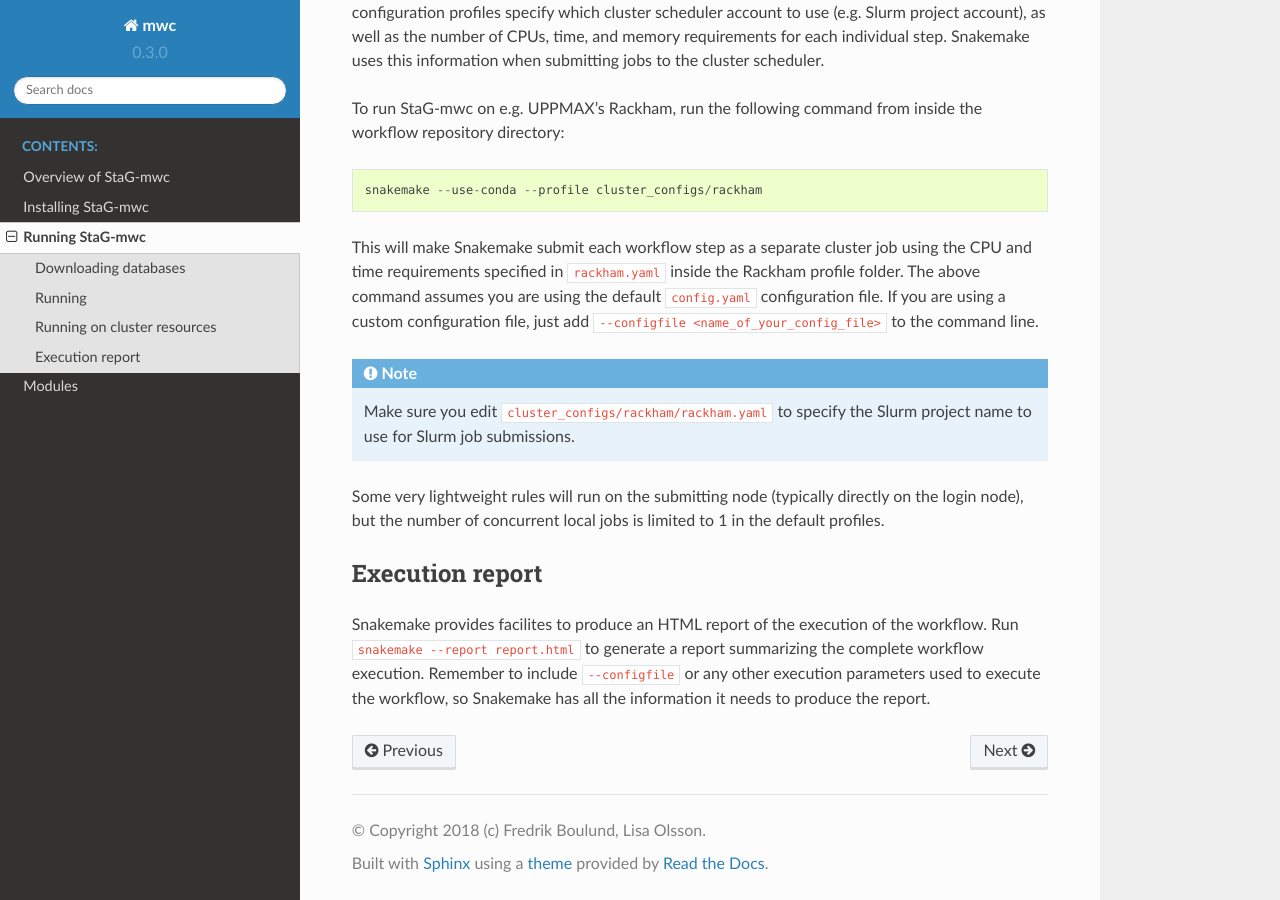
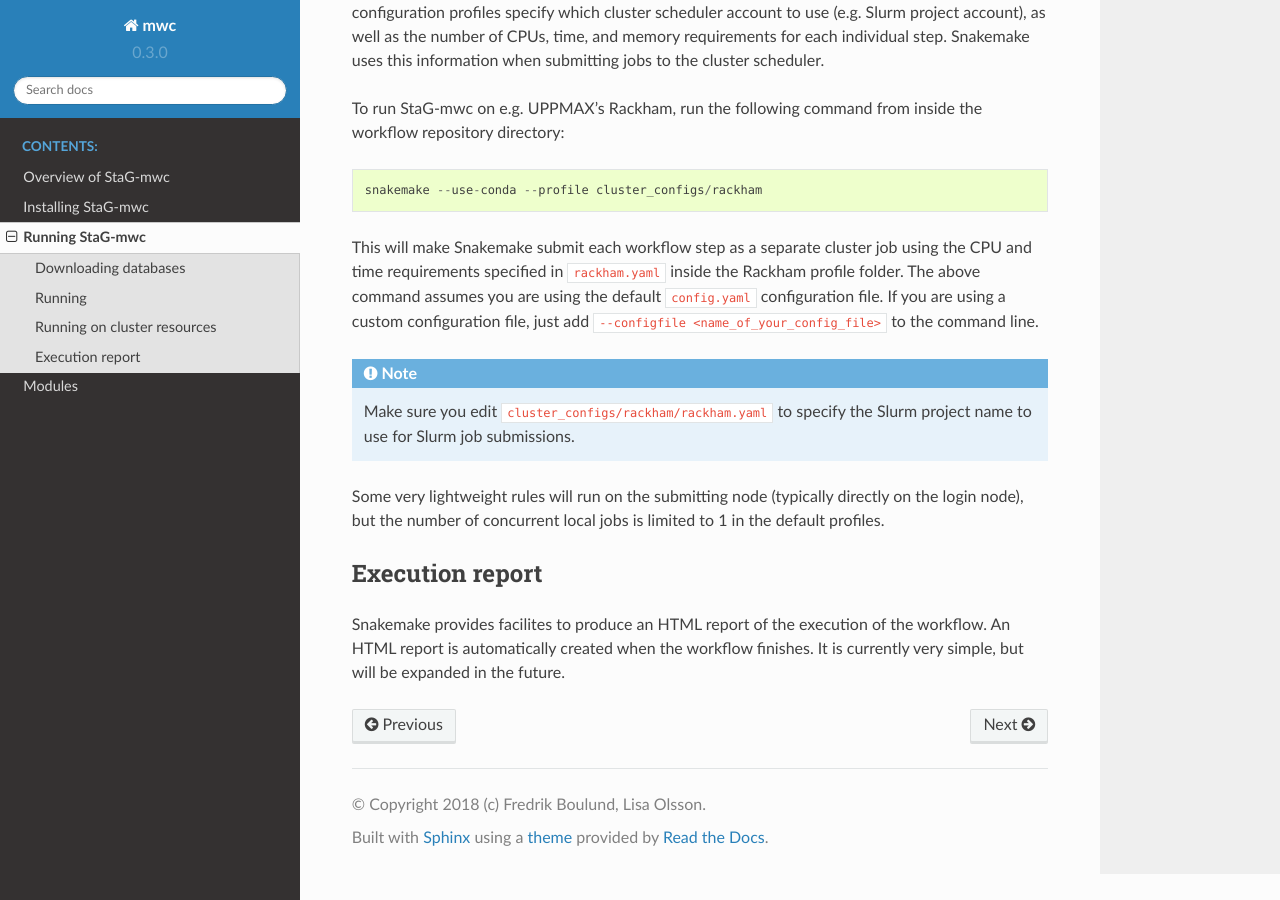
Before and after one commit to ctmrbio/stag-mwc, a Sphinx documentation site: the page built from docs/source/running.rst, in a window 1280 px wide and 900 px high, scrolled down 2752 px. Built offline with Sphinx 7.4.7 and the Read the Docs theme 2.0.0, drawn with Linux system fonts in a browser that asks for light colours.

Commit message:
Update docs regarding execution report generation. Closes #60

```diff
--- a/docs/source/running.rst
+++ b/docs/source/running.rst
@@ -148,7 +148,5 @@ the default profiles.
 Execution report
 ****************
 Snakemake provides facilites to produce an HTML report of the execution of the
-workflow. Run ``snakemake --report report.html`` to generate a report summarizing
-the complete workflow execution. Remember to include ``--configfile`` or any other
-execution parameters used to execute the workflow, so Snakemake has all the
-information it needs to produce the report.
+workflow. An HTML report is automatically created when the workflow finishes.
+It is currently very simple, but will be expanded in the future.
```
